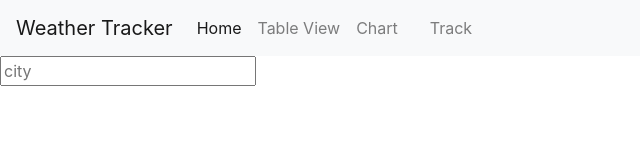
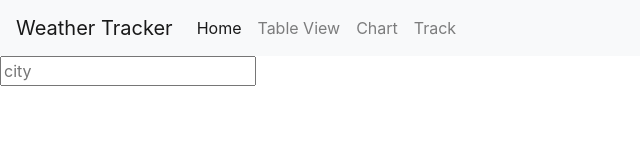
Before and after one commit to LukeMartin-123/Weather-Tracking-React-App, a React (Create React App) app: page / in a window 1280 px wide. Shown: the top 160 px of the page, without its empty margins (0-640 px from the left). Built offline with nearby package versions, Linux system fonts and the light colour scheme.

Commit message:
API call returning weather data in json

```diff
--- a/src/App.js
+++ b/src/App.js
@@ -1,25 +1,30 @@
 import React, { useState } from "react"
-import { BrowserRouter as Router, Route } from "react-router-dom";
+import { BrowserRouter as Router } from "react-router-dom";
 import Navbar from "./components/Navbar";
-import API from "./utils/API"
+// import API from "./utils/API"
 import 'bootstrap/dist/css/bootstrap.min.css';
+
+const api = {
+  key: "9e0d8e95fda39b3fbd21fb0a7505ef69",
+  base: "https://api.openweathermap.org/data/2.5/"
+}
 
 
 function App() {
 
   const [city, setCity] = useState("")
-  // const [weather, setWeather] = useState("")
+  const [weather, setWeather] = useState("")
 
   const search = evt => {
     if(evt.key === "Enter") {
-      API.searchLocation()
+      fetch(`${api.base}weather?q=${city}&units=metric&APPID=${api.key}`)
         .then(res => res.json())
         .then(result => {
-          console.log(result)
-        })
-
+        setWeather(result);
+        setCity("");
+        console.log(result)
+        });
     }
-
   }
 
   return (
--- a/src/components/Navbar/index.js
+++ b/src/components/Navbar/index.js
@@ -1,5 +1,4 @@
-import React, { useContext, useState } from "react";
-import { Link } from "react-router-dom";
+import React, { useState } from "react";
 import "./style.css";
 
 
@@ -29,8 +28,8 @@ function NavbarI() {
             <Collapse isOpen={isOpen} navbar>
               <Nav className="mr-auto" navbar>
 
+                <>
 
-                <>
                 <NavItem>
                   <NavLink
                     href="/"
@@ -43,6 +42,7 @@ function NavbarI() {
                     Home
                   </NavLink>
                 </NavItem>
+
                 <NavItem>
                   <NavLink
                     href="/Table"
@@ -55,6 +55,7 @@ function NavbarI() {
                     Table View
                   </NavLink>
                 </NavItem>
+
                 <NavItem>
                   <NavLink
                     href="/Chart"
@@ -67,17 +68,7 @@ function NavbarI() {
                     Chart
                   </NavLink>
                 </NavItem>
-                <NavItem>
-                  <NavLink
-                    href=""
-                    className={
-                      window.location.pathname === ""
-                        ? "nav-link active"
-                        : "nav-link"
-                    }
-                  >
-                  </NavLink>
-                </NavItem>
+
                 <NavItem>
                   <NavLink
                     href="/Track"
```
